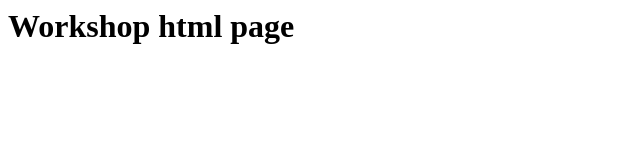
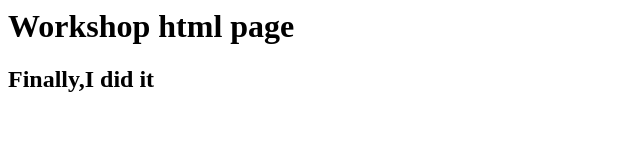
Before and after one commit to Simran2016264/IIIT-Workshop, a plain HTML site: page index.html in a window 1280 px wide. Shown: the whole page, without its empty margins (0-640 px from the left). Drawn offline with Linux system fonts and the light colour scheme.

Commit message:
added a second line

```diff
--- a/index.html
+++ b/index.html
@@ -1 +1,2 @@
 <h1>Workshop html page </h1>
+<h2>Finally,I did it </h2>
```
